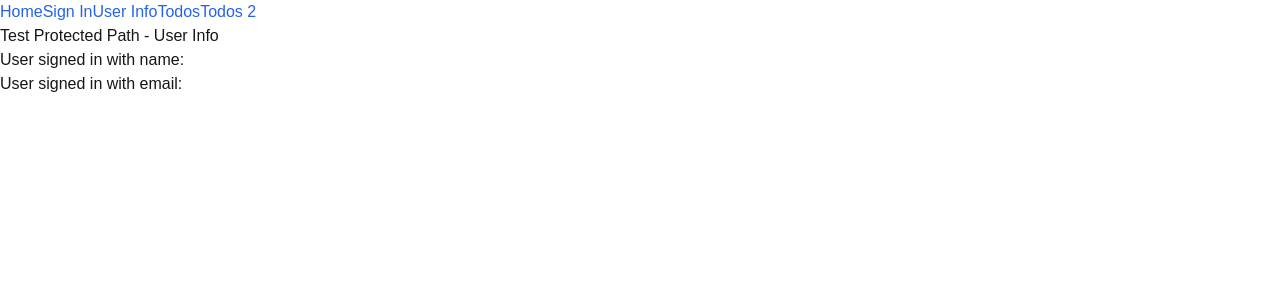
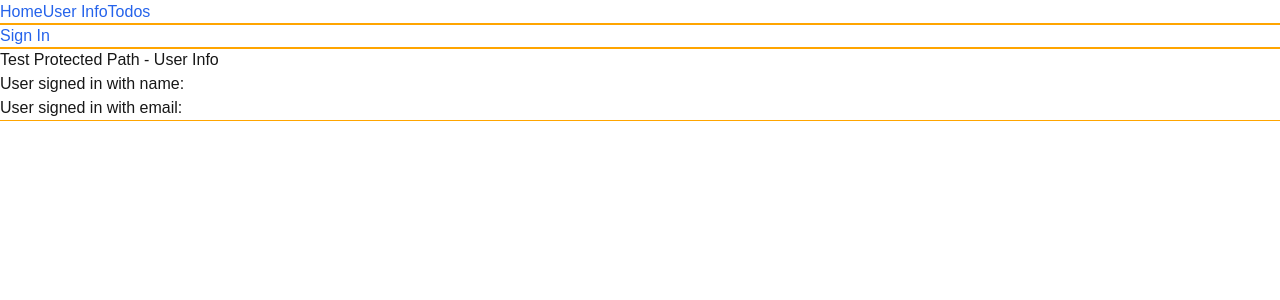
Before and after one commit to dwestland/next-15-prisma-auth, a Next.js app: page /user-info in a window 1280 px wide. Shown: the top 300 px of the page. Built offline with nearby package versions, Linux system fonts and the light colour scheme; no server answers.

Commit message:
Update UI

```diff
--- a/src/app/globals.css
+++ b/src/app/globals.css
@@ -25,3 +25,8 @@ body {
     @apply text-blue-600 hover:text-blue-800 transition-colors;
   }
 }
+
+/* TODO: remove after initial development */
+div {
+  outline: 1px solid orange;
+}
--- a/src/app/layout.tsx
+++ b/src/app/layout.tsx
@@ -28,26 +28,7 @@ export default function RootLayout({
         className={`${geistSans.variable} ${geistMono.variable} antialiased`}
       >
         <TopNav />
-        {/* <header className="bg-gray-350 text-white p-4">
-          <nav className="container mx-auto flex items-center justify-start space-x-4">
-            <Link href="/" className="hover:underline">
-              Home
-            </Link>
-            <Link href="/auth/signin" className="hover:underline">
-              Sign In
-            </Link>
-            <Link href="/user-info" className="hover:underline">
-              User Info
-            </Link>
-            <Link href="/todos" className="hover:underline">
-              Todos
-            </Link>
-            <Link href="/todos2" className="hover:underline">
-              Todos 2
-            </Link>
-          </nav>
-        </header> */}
-        <main>{children}</main>
+        <main className="container mx-auto">{children}</main>
       </body>
     </html>
   )
--- a/src/app/user-info/page.tsx
+++ b/src/app/user-info/page.tsx
@@ -4,7 +4,7 @@ import Image from 'next/image'
 export default async function UserInfo() {
   const session = await auth()
   return (
-    <div>
+    <div className="p-4">
       <h1> Test Protected Path - User Info</h1>
       <p> User signed in with name: {session?.user?.name}</p>
       <p> User signed in with email: {session?.user?.email}</p>
--- a/src/components/top-nav.tsx
+++ b/src/components/top-nav.tsx
@@ -1,15 +1,16 @@
 import Link from 'next/link'
 import React from 'react'
+import { SignOutButton } from './sign-out-button'
+import { auth } from '@/auth'
 
-function TopNav() {
+async function TopNav() {
+  const session = await auth()
   return (
-    <header className="bg-blue-300 text-white p-4">
-      <nav className="container mx-auto flex items-center justify-start space-x-4">
+    <header className="container mx-auto bg-blue-200 p-4">
+      <nav className="mx-auto flex items-center justify-between">
+        <div className="flex items-center space-x-4">
           <Link href="/" className="hover:underline">
             Home
-        </Link>
-        <Link href="/auth/signin" className="hover:underline">
-          Sign In
           </Link>
           <Link href="/user-info" className="hover:underline">
             User Info
@@ -17,9 +18,21 @@ function TopNav() {
           <Link href="/todos" className="hover:underline">
             Todos
           </Link>
-        <Link href="/todos2" className="hover:underline">
-          Todos 2
+        </div>
+
+        <div className="flex items-center space-x-4">
+          {session?.user ? (
+            <SignOutButton />
+          ) : (
+            <Link href="/auth/signin" className="hover:underline">
+              Sign In
             </Link>
+          )}
+          {/* <Link href="/auth/signin" className="hover:underline">
+            Sign In
+          </Link>
+          <SignOutButton /> */}
+        </div>
       </nav>
     </header>
   )
```
Also changed, not shown: src/app/page.tsx (+9 -27 lines), src/app/todos2/page.tsx (deleted, +0 -17 lines), src/middleware.ts (+3 -33 lines). Lines whose indentation alone changed are shown as unchanged.
